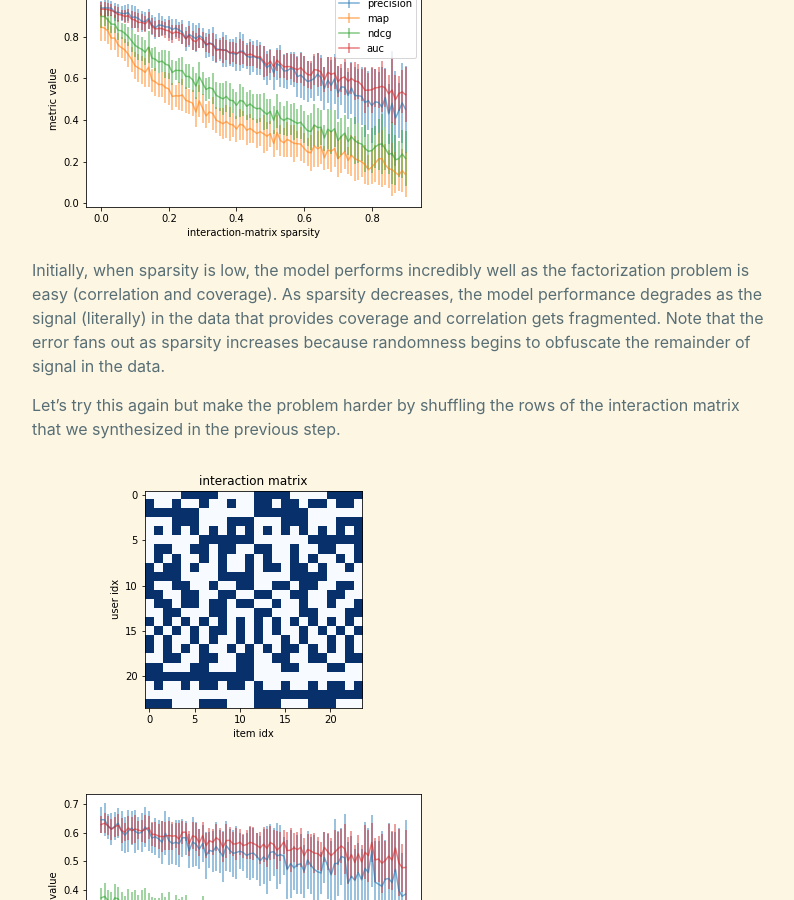
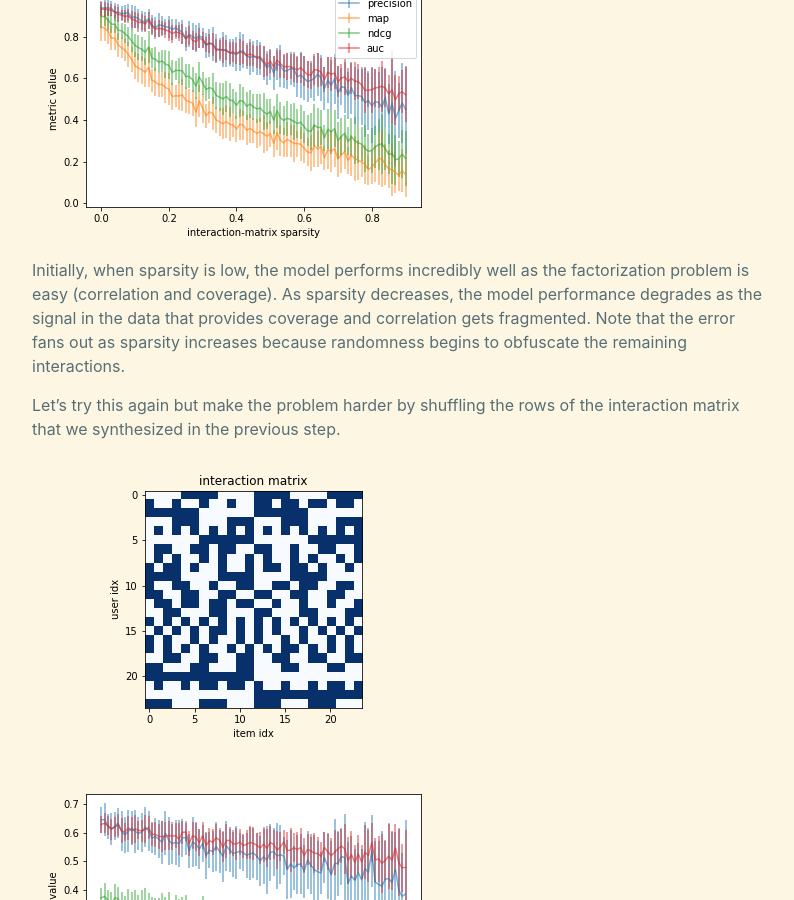
Before and after one commit to daniel-deychakiwsky/daniel-deychakiwsky.github.io, a Jekyll site: the page built from _posts/2022-01-02-matrix-factorization-sparsity.md, in a window 1280 px wide and 900 px high, scrolled down 5727 px. Shown: the whole window, without its empty margins (238-1032 px from the left). Built offline with Jekyll 4.4.1, drawn with Linux system fonts in a browser that asks for light colours; formulas are drawn with MathJax 3.

Commit message:
[blog-post] MF WIP

```diff
--- a/_posts/2022-01-02-matrix-factorization-sparsity.md
+++ b/_posts/2022-01-02-matrix-factorization-sparsity.md
@@ -236,11 +236,11 @@
 performs incredibly well as the factorization
 problem is easy (correlation and coverage).
 As sparsity decreases, the model performance
-degrades as the signal (literally) in the data that provides
+degrades as the signal in the data that provides
 coverage and correlation gets fragmented. Note that the error
 fans out as sparsity increases because
-randomness begins to obfuscate the remainder of signal in
-the data.
+randomness begins to obfuscate the remaining
+interactions.
 
 Let's try this again but make the problem
 harder by shuffling the rows of the interaction
```
